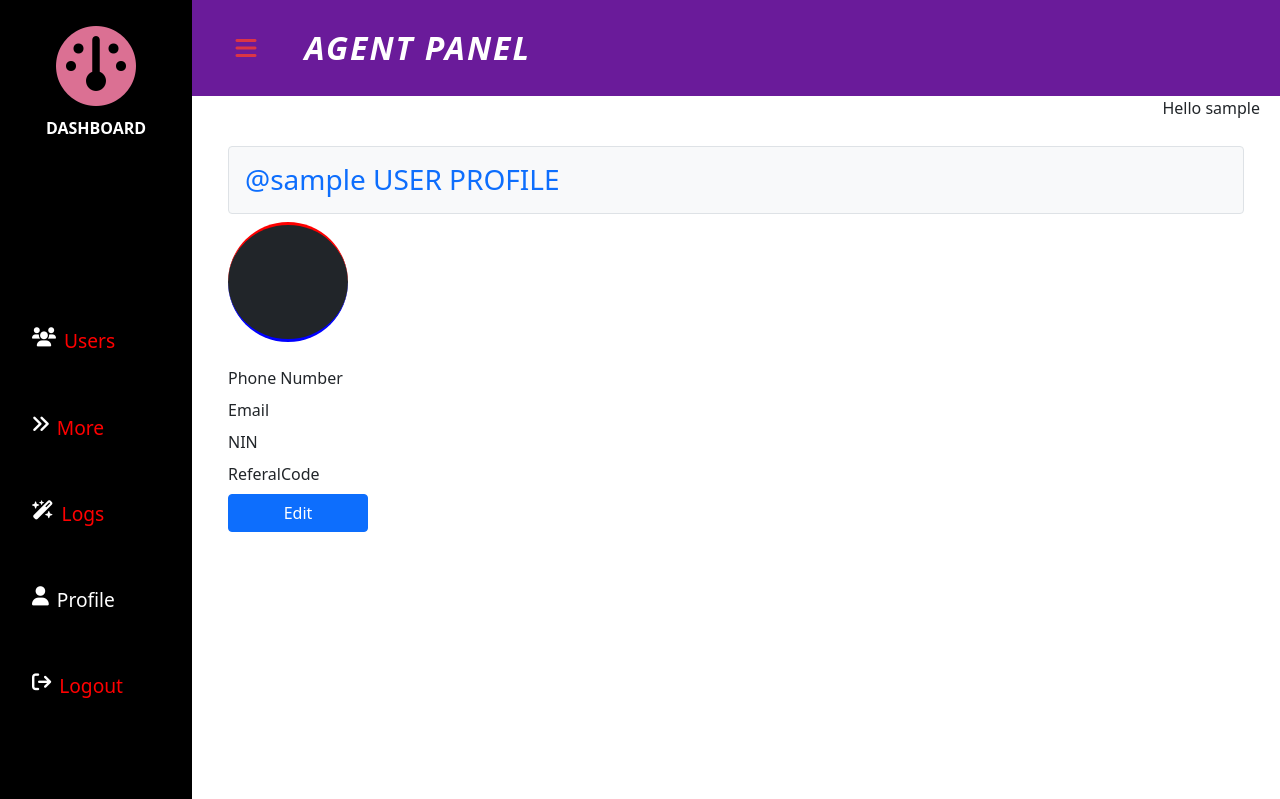
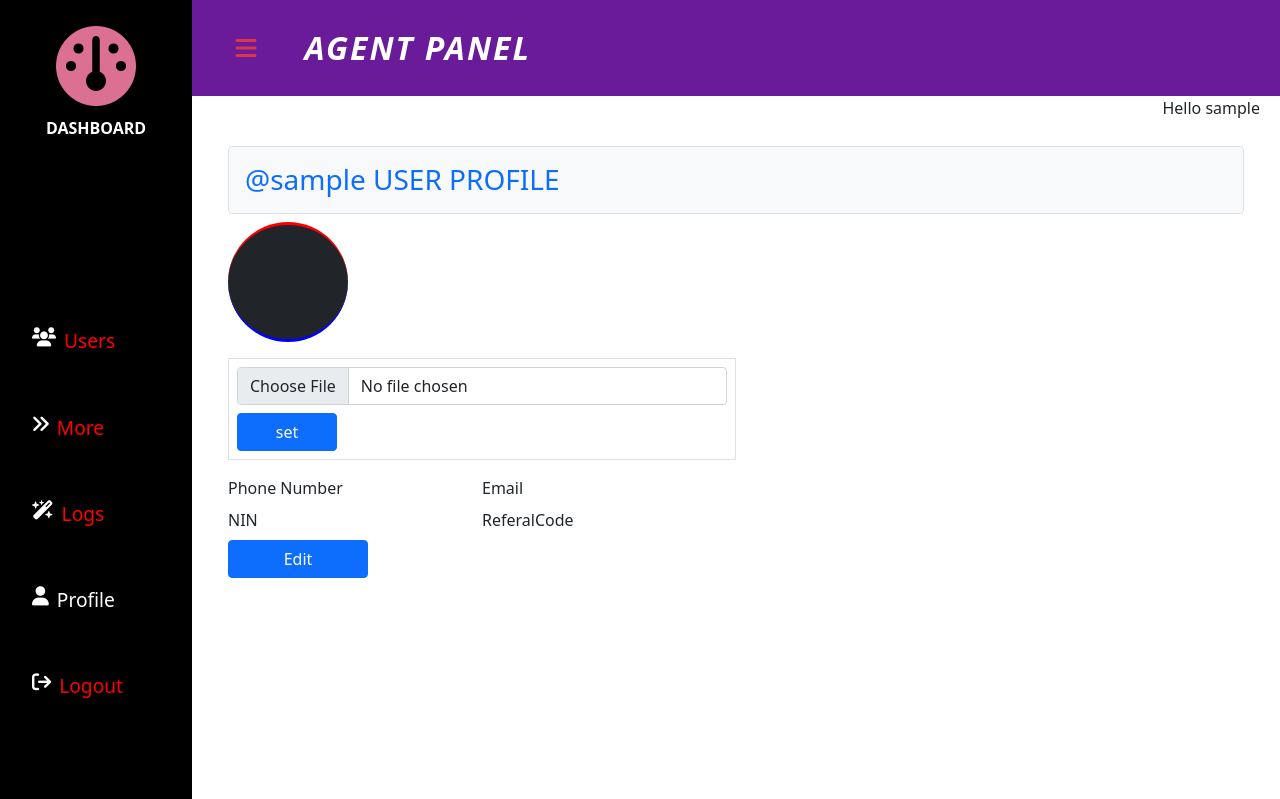
Before and after one commit to emmanuelekaka/Intern, a PHP site: page /dashboard/userprofile.php in a window 1280 px wide. Shown: the top 799 px of the page. Run offline with PHP 8.4, Linux system fonts and the light colour scheme; the visitor is signed in with stand-in values (Sample User, id 1); data that the repository does not hold is empty.

Commit message:
added image profile

```diff
--- a/dashboard/userprofile.php
+++ b/dashboard/userprofile.php
@@ -31,25 +31,33 @@ if($db){
 <div class="userprofile p-3" >
     <h3 class="text-primary mb-2 p-3 bg-light border rounded-2" >@<?php echo $_SESSION['username'];?> USER PROFILE</h3>
     <div class="userinfor" id="blur">
-        <div class="portrait bg-dark mb-4">
+        <div class="portrait bg-dark mb-3">
 
         </div>
 
-        <div>
+        <form action="upload.php" method="post" enctype="multipart/form-data" class="border w-50 p-2 mb-3">
+            <input type="file" class="mb-2 form-control " name="file" >
+            <button type="submit" class="btn btn-primary upto" name="submit">set</button>
+        </form>
+        <div class="row w-50">
+            <div class="col">
                  Phone Number
                 <div class="mb-2 fw-bolder dfw"><?php echo htmlspecialchars($item['tel']);?></div>
             </div>
-        <div>
+            <div class="col">
                 Email
                 <div class="mb-2 fw-bolder dfw"><?php echo $item['email'];?></div>
             </div>
-        <div>
+        </div>
+        <div class="row w-50">
+            <div class="col">
                  NIN
             <div class="mb-2 fw-bolder dfw"><?php echo $item['nin'];?></div>
             </div>
-        <div>
+            <div class="col">
                 ReferalCode
             <div class="mb-2 fw-bolder dfw"><?php echo $item['referalCode'];?></div>
+            </div>
         </div>
 
         <a id="blur" class="btn btn-primary update" onclick="toggleModal()">Edit</a>
--- a/static/profile.css
+++ b/static/profile.css
@@ -20,6 +20,9 @@
 .update{
     width:140px;
 }
+.upto{
+    width:100px;
+}
 .inv{
     display:none;
     position:absolute;
```
Lines whose indentation alone changed are shown as unchanged.
